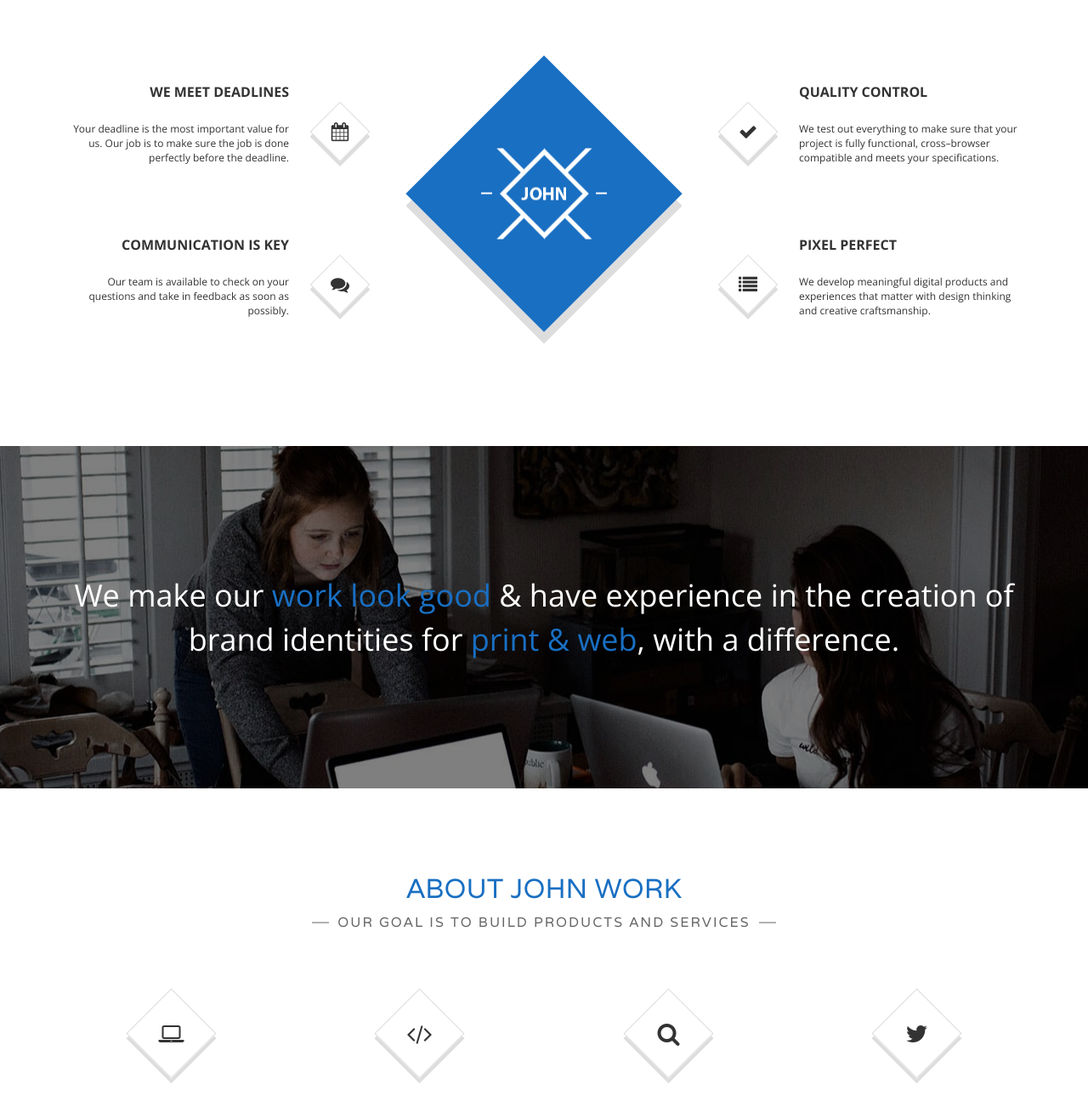
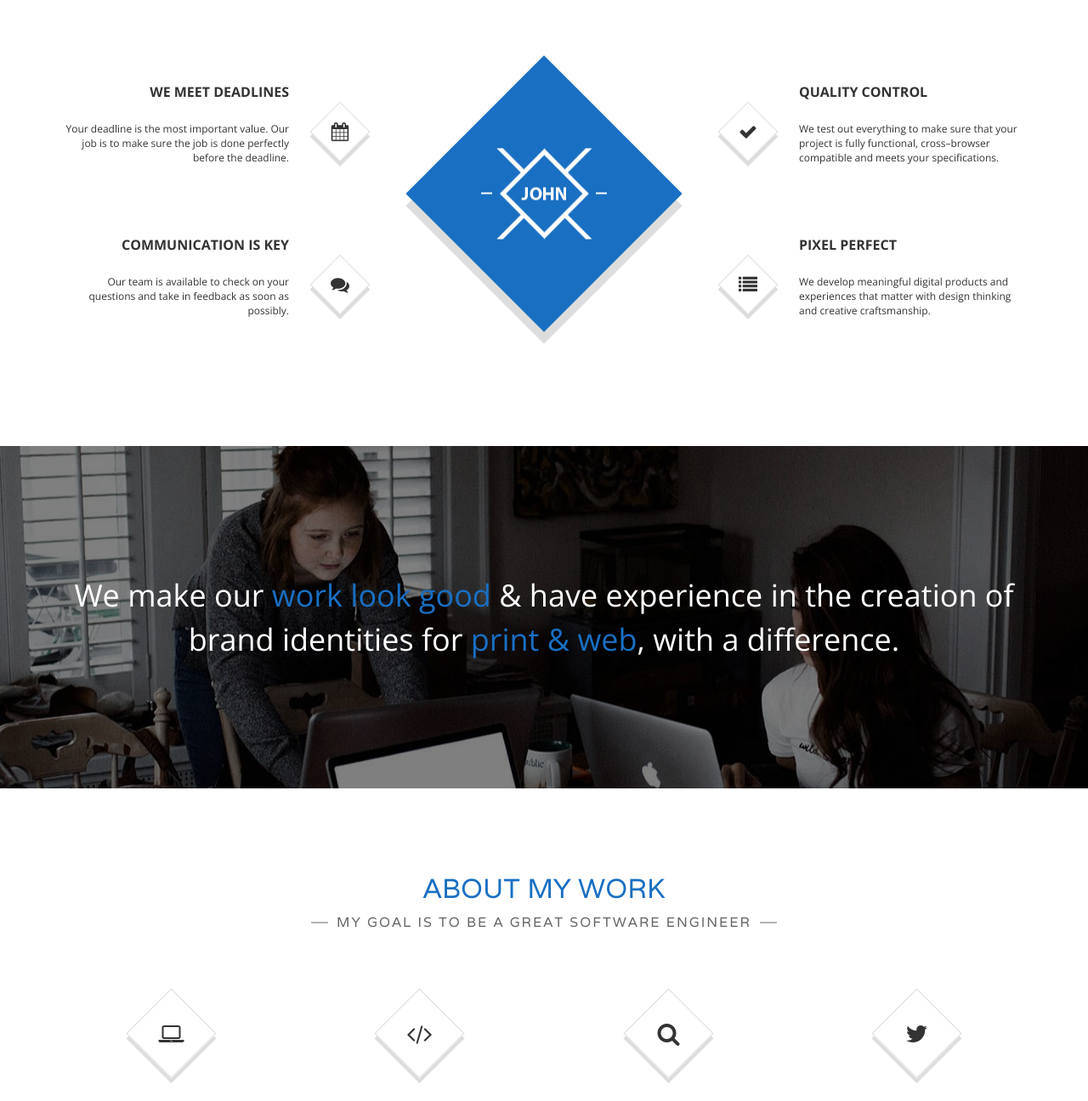
Before and after one commit to Bearior/Bear-Portfolio, a plain HTML site: page index.html in a window 1280 px wide. Shown: the part 1031-2327 px from the top of the page at 85% size. Drawn offline with nearby package versions, Linux system fonts and the light colour scheme.

Commit message:
Update index.html

```diff
--- a/index.html
+++ b/index.html
@@ -125,7 +125,7 @@
 								<i class="fa fa-calendar" aria-hidden="true"></i>
 							</div><!-- /.rectangle -->
 							<h3>We Meet Deadlines</h3>
-							<p>Your deadline is the most important value for us. Our job is to make sure the job is done perfectly before the deadline.</p>
+							<p>Your deadline is the most important value. Our job is to make sure the job is done perfectly before the deadline.</p>
 						</div><!-- /.main-service -->
                         <div class="main-service text-right">
                             <div class="rectangle">
@@ -172,8 +172,8 @@
         <!-- About section -->
         <section class="site-section section-about text-center" id="about">
             <div class="container">
-                <h2>ABOUT John WORK</h2>
-                <p class="section-subtitle"><span>Our goal is to build products and services</span></p>
+                <h2>ABOUT My WORK</h2>
+                <p class="section-subtitle"><span>My goal is to be a great Software Engineer</span></p>
                 <div class="row">
                     <div class="col-sm-3 col-xs-6">
                         <div class="feature-about">
```
